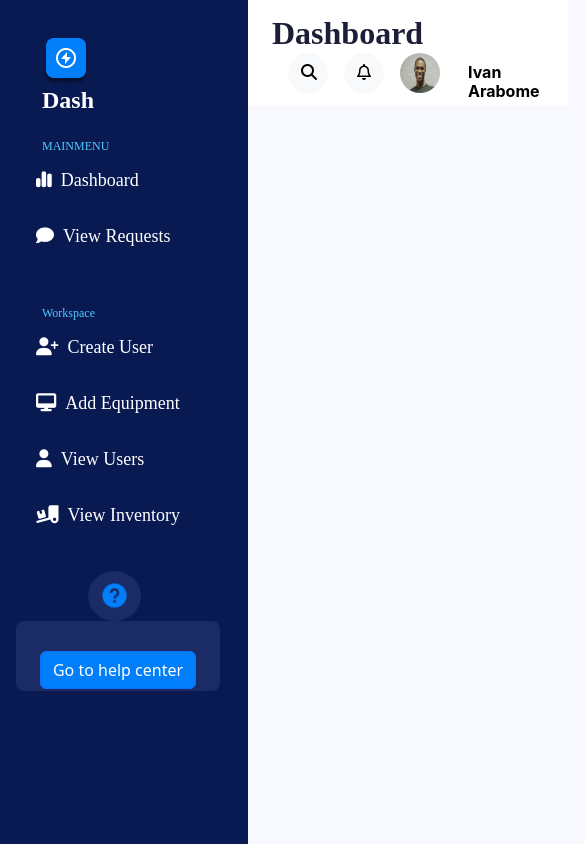
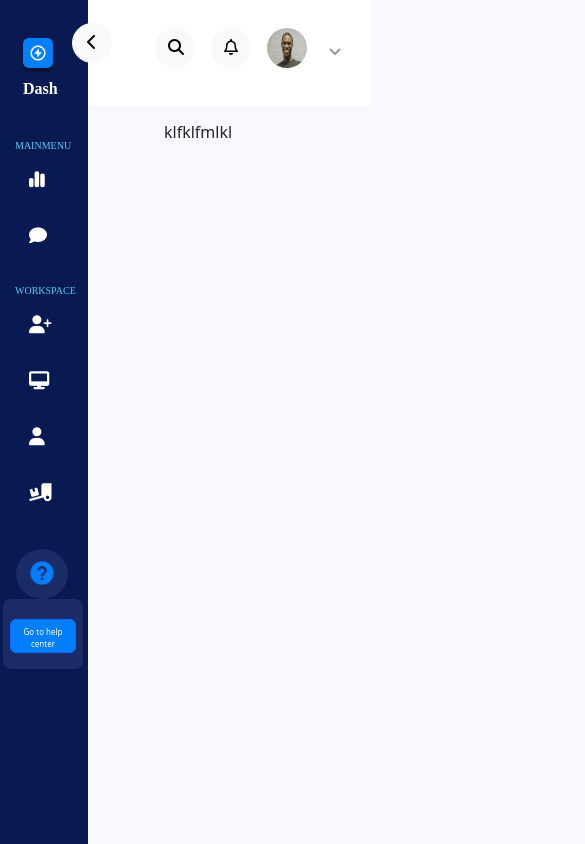
Before and after one commit to arabomeivan/Admin-Dashboard, a Vue app: page / in a window 390 px wide. Shown: the top 844 px of the page, 585 px wide, since content can reach past the window. Built offline with nearby package versions, Linux system fonts and the light colour scheme.

Commit message:
Fixed responsive behavior

```diff
--- a/src/App.vue
+++ b/src/App.vue
@@ -16,7 +16,7 @@
 <!--content-->
 <div class="class container maincontent">
         <router-view/>
-
+      klfklfmlkl
       </div>
 
 </div>
@@ -71,4 +71,29 @@ background: #081A51;
   margin-left: 248px;
 }
 
+/**Responsiveness for mobile phones */
+
+@media screen and (max-width: 480px)
+{
+  .sidebarcontainer
+  {
+    width: 100px;
+  }
+
+  .groupcontainer
+  {
+    width: 330px;
+  }
+  .mainpartition
+  {
+    margin-left: 88px;
+    width: 244px;
+  }
+  .maincontent
+  {
+    margin-top: 120px;
+    width: 50%;
+    margin-left: 52px;
+  }
+}
 </style>
--- a/src/components/Navbar.vue
+++ b/src/components/Navbar.vue
@@ -1,8 +1,19 @@
 <template>
  <nav class="navbar navbar-expand-lg navbar-light bg-white">
   <div class="container-fluid" id="navcontent">
-    <!--Left side of content-->
-    Dashboard
+
+     <!--LEFT SIDE OF THE NAVBAR CONTENT-->
+
+  <!--Button to shrink Side bar-->
+  <button type="button" class="btn btn-light rounded-circle" id="minimizesidebar"><i class="fa-solid fa-chevron-left"></i></button>
+
+
+    <div class="row navbartitle">
+      <div class="col-md-12">
+        Dashboard
+      </div>
+    </div>
+
 
 
     <!--Right side of content-->
@@ -35,13 +46,26 @@
 
 <style scoped>
   /**styling navbar */
+
+.navbartitle
+{
+  margin-right: 400px;
+}
 .navbar
 {
   height: 90px;
   position:fixed;
   width: 82%;
 }
+#minimizesidebar
+{
+  margin-left: -40px;
+}
 
+.btn:focus
+{
+  box-shadow: none;
+}
 /**Giving dashboard a style */
 #navcontent
 {
@@ -108,4 +132,32 @@ color: #000000;
   margin-top:10px;
   margin-left: -120px;
 }
+
+
+/**Responsiveness for mobile phones */
+@media screen and (max-width: 480px)
+{
+  .navbar
+  {
+    width:283px;
+  }
+
+.navbartitle
+{
+  display: none;
+}
+.d-flex
+{
+  margin-left: -10px;
+  margin-top: -10px;
+}
+
+#minimizesidebar{
+    margin-top: -20px;
+}
+#profilename
+{
+  display: none;
+}
+}
 </style>
--- a/src/components/Sidebar.vue
+++ b/src/components/Sidebar.vue
@@ -33,19 +33,19 @@
 
     <!--Tab for dashboard-->
   <li class="nav-item">
-    <a class="nav-link" href="#"><i class="fa-solid fa-chart-simple"></i>&nbsp;&nbsp;Dashboard</a>
+    <a class="nav-link" href="#"><i class="fa-solid fa-chart-simple"></i>&nbsp;&nbsp;<span id="nav-text">Dashboard</span></a>
   </li>
 
 <!--Inbox-->
   <li class="nav-item">
-    <a class="nav-link" href="#"><i class="fa-sharp fa-solid fa-comment"></i>&nbsp;&nbsp;View Requests</a>
+    <a class="nav-link" href="#"><i class="fa-sharp fa-solid fa-comment"></i>&nbsp;&nbsp;<span id="nav-text">View Requests</span></a>
   </li>
 </ul>
 
 <!--Workspace text-->
 <div class="row workspace">
         <div class="col-md-12">
-        Workspace
+        WORKSPACE
         </div>
       </div>
 
@@ -55,22 +55,22 @@
 
 <!--add user-->
 <li class="nav-item">
-<a class="nav-link" href="#"><i class="fa-solid fa-user-plus"></i>&nbsp;&nbsp;Create User</a>
+<a class="nav-link" href="#"><i class="fa-solid fa-user-plus"></i>&nbsp;&nbsp;<span id="nav-text">Create User</span></a>
 </li>
 
 <!--add equipment-->
 <li class="nav-item">
-<a class="nav-link" href="#"><i class="fa-solid fa-desktop"></i>&nbsp;&nbsp;Add Equipment</a>
+<a class="nav-link" href="#"><i class="fa-solid fa-desktop"></i>&nbsp;&nbsp;<span id="nav-text">Add Equipment</span></a>
 </li>
 
 <!--view users-->
 <li class="nav-item">
-<a class="nav-link" href="#"><i class="fa-solid fa-user"></i>&nbsp;&nbsp;View Users</a>
+<a class="nav-link" href="#"><i class="fa-solid fa-user"></i>&nbsp;&nbsp;<span id="nav-text">View Users</span></a>
 </li>
 
 <!--view inventory-->
 <li class="nav-item">
-<a class="nav-link" href="#"><i class="fa-solid fa-truck-ramp-box"></i>&nbsp;&nbsp;View Inventory</a>
+<a class="nav-link" href="#"><i class="fa-solid fa-truck-ramp-box"></i>&nbsp;&nbsp;<span id="nav-text">View Inventory</span></a>
 </li>
 </ul>
 
@@ -170,6 +170,7 @@ font-weight: 400;
 font-size: 18px;
 line-height: 21px;
 
+
 color: #FFFFFF;
 
 }
@@ -237,4 +238,68 @@ background: #1B2B65;
   background: #1B2B65;
   border-radius: 8px;
 }
+
+
+
+
+/**Responsiveness for mobile phones */
+
+@media screen and (max-width: 480px)
+{
+  .logo
+  {
+    width: 60px;
+    margin-right: auto;
+    margin-left: auto;
+  }
+  .dash
+  {
+    margin-left: 3px;
+    font-size: 16px;
+  }
+  .mainmenu, .workspace
+  {
+    width: 70px;
+    font-size: 10px;
+    margin-right: auto;
+    margin-left: auto;
+  }
+  .workspace
+  {
+    margin-top: 10px;
+  }
+  .nav-tabs
+  {
+    margin-left: 13px;
+  }
+  .nav-item
+  {
+    margin-left: 0px;
+    width:60px;
+  }
+  #nav-text
+  {
+    display: none;
+  }
+
+  .help
+  {
+    width: 80px ;
+    margin-left: 3px;
+  }
+  .help-circle-background
+  {
+    width: 52px;
+    margin-left: 13px;
+    height: 50px;
+  }
+  .gotohelp
+  {
+    width: 66px;
+    height: 34px;
+    margin-left: -5px;
+    font-size: 8px;
+    margin-top: 20px;
+  }
+}
 </style>
```
